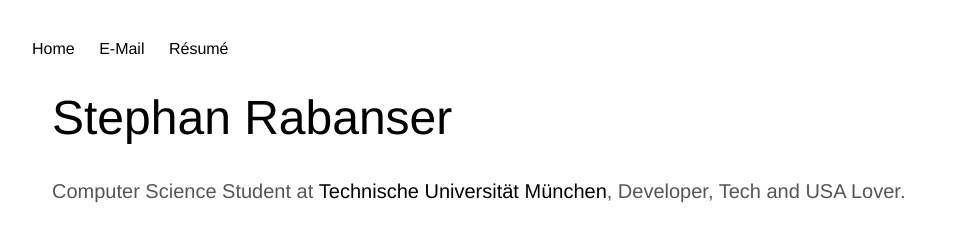
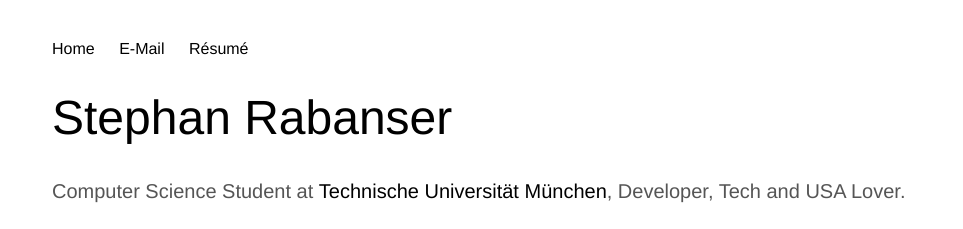
Before and after one commit to steverab/steverab.github.io, a Jekyll site: the page built from index.html, in a window 1280 px wide. Shown: the top 229 px of the page, without its empty margins (158-1121 px from the left). Built offline with Jekyll 4.4.1, drawn with Linux system fonts in a browser that asks for light colours.

Commit message:
Fix header navigation misalignment

```diff
--- a/_layouts/default.html
+++ b/_layouts/default.html
@@ -6,6 +6,7 @@
 		<meta name="viewport" content="width=device-width, initial-scale=1.0">
 	</head>
 	<body>
+		<div class="container">
 			<nav>
 				<ul>
 					<li><a href="/">Home</a></li>
@@ -13,7 +14,6 @@
 					<li><a href="/assets/resume.pdf">R&eacute;sum&eacute;</a></li>
 				</ul>
 			</nav>
-		<div class="container">
 			{{ content }}
 		</div><!-- /.container -->
 		<footer>
```
Lines whose indentation alone changed are shown as unchanged.
